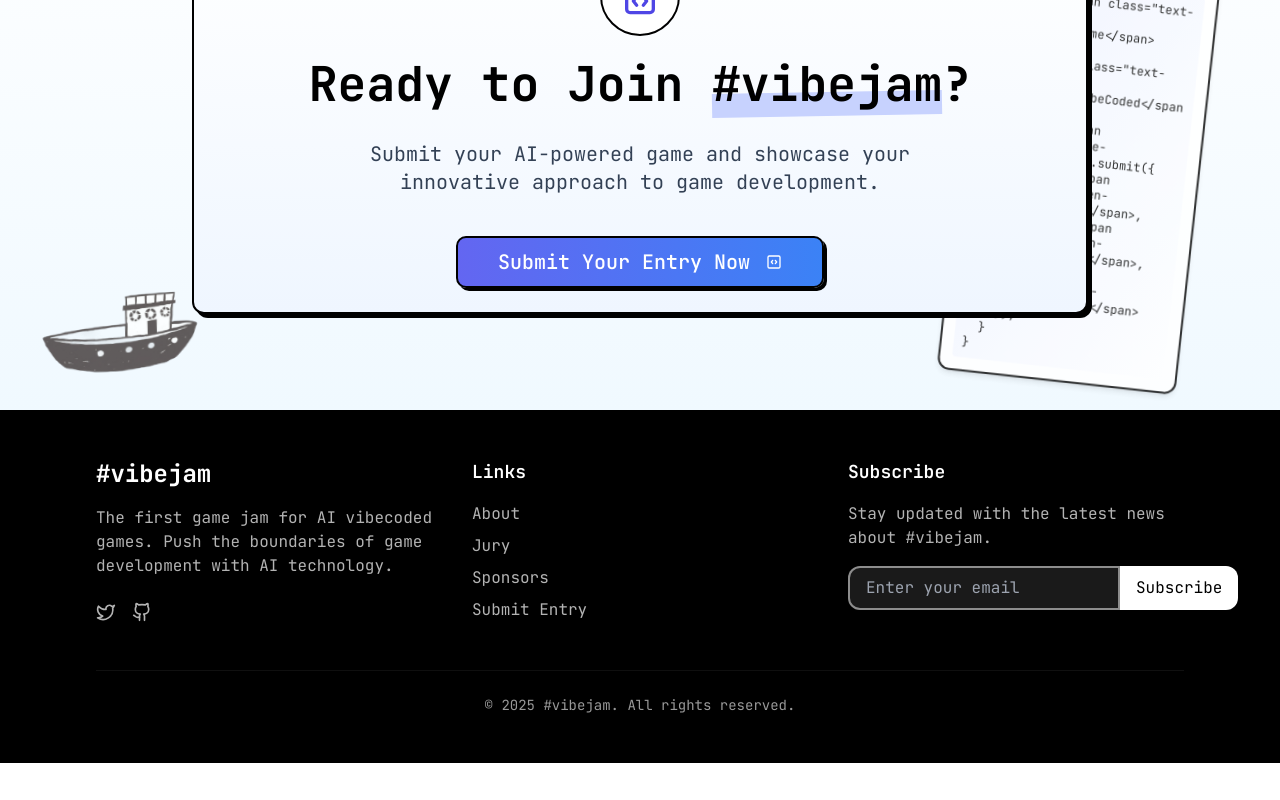
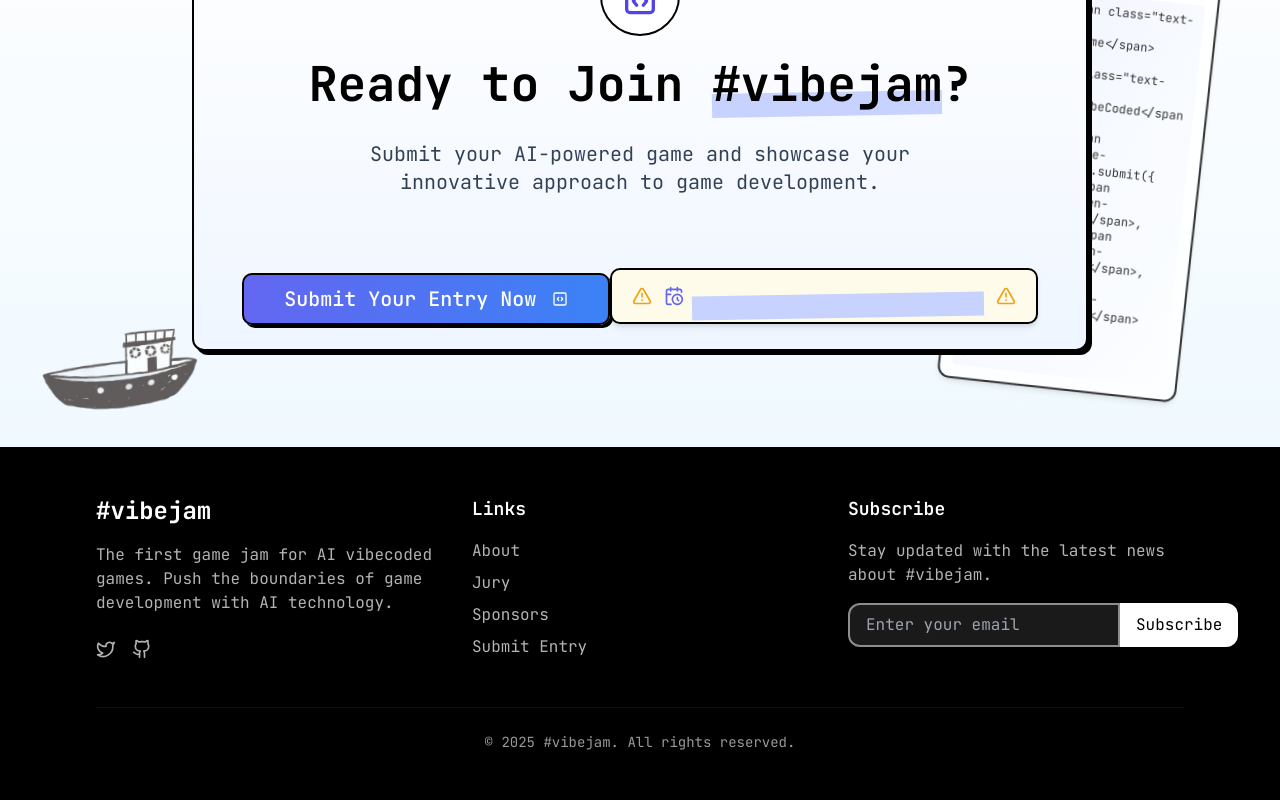
Before and after one commit to Guiihenx/vibejam-submission-gui, a React (Vite) app: page / in a window 1280 px wide. Shown: the part 3449-4249 px from the top of the page. Before the commit the page ends 4212 px from the top, so only its background shows below. Built offline with nearby package versions, Linux system fonts and the light colour scheme.

Commit message:
Add deadline button to SubmitSection
Adds a button with the game deadline below the submit button.

```diff
--- a/src/components/SubmitSection.tsx
+++ b/src/components/SubmitSection.tsx
@@ -1,7 +1,8 @@
 
 import React, { useEffect, useRef } from 'react';
-import { CodeSquare, FileCode, Sparkles, Code } from 'lucide-react';
+import { CodeSquare, FileCode, Sparkles, Code, CalendarClock, AlertTriangle } from 'lucide-react';
 import { Button } from "@/components/ui/button";
+import { Alert, AlertTitle, AlertDescription } from "@/components/ui/alert";
 
 const SubmitSection: React.FC = () => {
   const sectionRef = useRef<HTMLDivElement>(null);
@@ -94,6 +95,22 @@ const SubmitSection: React.FC = () => {
                 <CodeSquare className="inline-block ml-2 w-5 h-5 group-hover:animate-pulse-light" />
               </a>
             </Button>
+
+            {/* Deadline button with warning sign */}
+            <div className="mt-8 inline-block">
+              <div className="code-deadline-badge bg-amber-50 border-2 border-black rounded-md px-5 py-3 shadow-md hover:shadow-lg transform hover:-translate-y-1 transition-all duration-300 group font-terminal">
+                <div className="flex items-center justify-center gap-3">
+                  <AlertTriangle className="text-amber-500 w-5 h-5 animate-pulse group-hover:text-red-500 transition-all duration-300" />
+                  <div className="flex items-center gap-2">
+                    <CalendarClock className="text-indigo-500 w-5 h-5" />
+                    <code className="text-lg bg-gradient-to-r from-indigo-600 to-rose-600 bg-clip-text text-transparent">
+                      <span className="terminal-highlight">Game deadline: 1 April 2025</span>
+                    </code>
+                  </div>
+                  <AlertTriangle className="text-amber-500 w-5 h-5 animate-pulse group-hover:text-red-500 transition-all duration-300" />
+                </div>
+              </div>
+            </div>
           </div>
         </div>
       </div>
```
